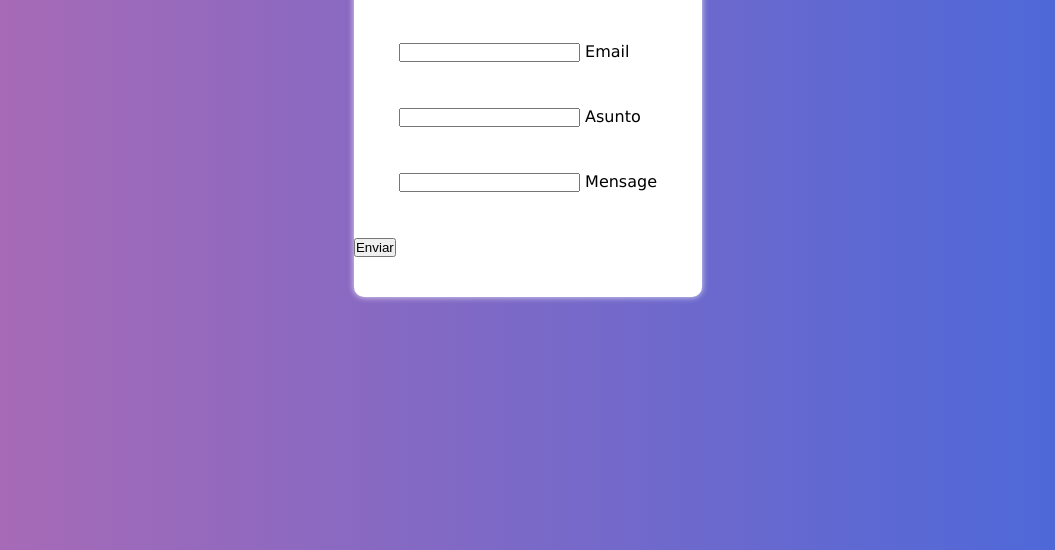
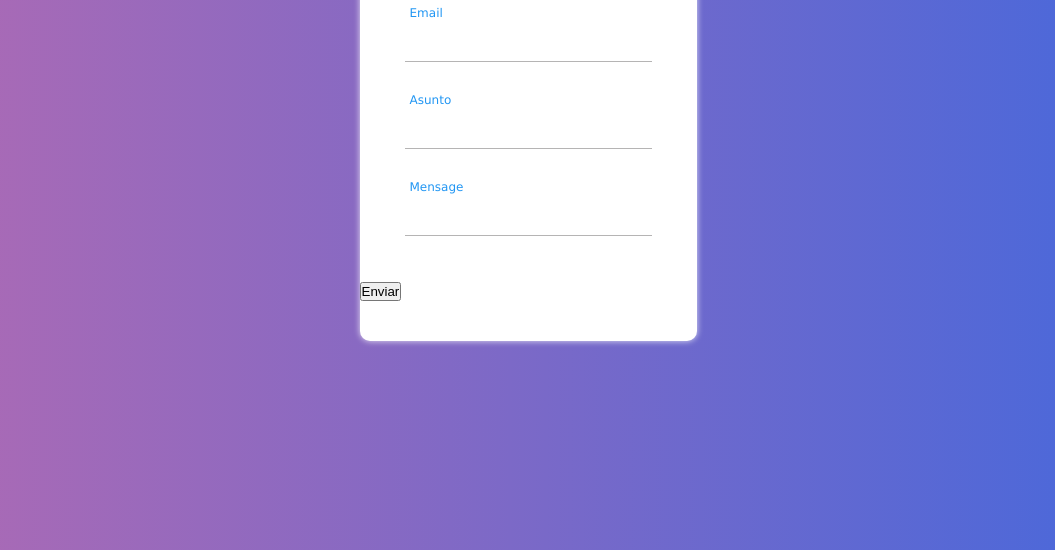
Before and after one commit to darbismedina/PortafolioCss, a plain HTML site: page Html/formulariocontato.html in a window 1280 px wide. Shown: the part 250-800 px from the top of the page, without its empty margins (112-1167 px from the left). Drawn offline with Linux system fonts and the light colour scheme.

Commit message:
estilizando o <input> e o <Label>

```diff
--- a/css/formulariocontacto.css
+++ b/css/formulariocontacto.css
@@ -43,3 +43,42 @@ form .grupo{
     position: relative;
     margin: 45px;
 }
+
+
+input{
+    background: none;
+    color: #c6c6c6;
+    font-size: 18px;
+    padding: 10px 10px 10px 5px;
+    display: block;
+    width: 100%;
+    border:none;
+    border-bottom: 1px solid var(--colorTexto);
+
+
+
+}
+
+input:focus{
+    outline: none;
+    color: #5e5d5d;
+}
+
+label{
+    color: var(--colorTexto);
+    font-size: 16px;
+    position: absolute;
+    left: 5px;
+    top: 10px;
+    transition: 0.5s ease all;
+    pointer-events: none;
+
+}
+
+input:focus~label,
+input:valid~label{
+    top: -14px;
+    font-size: 12px;
+    color: #2196f3;
+
+}
```
